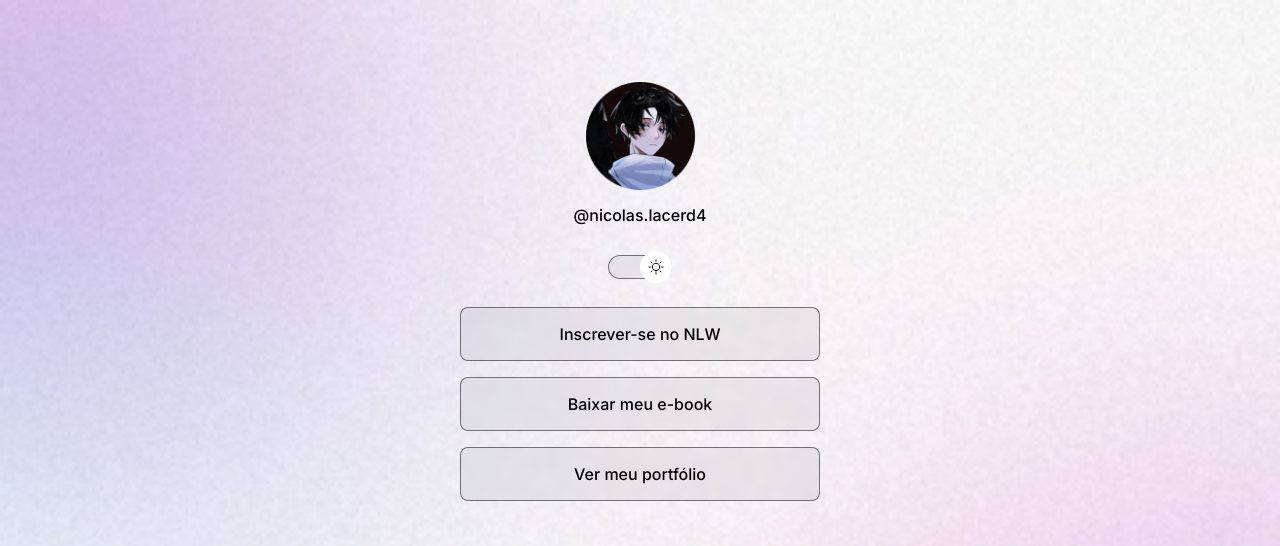
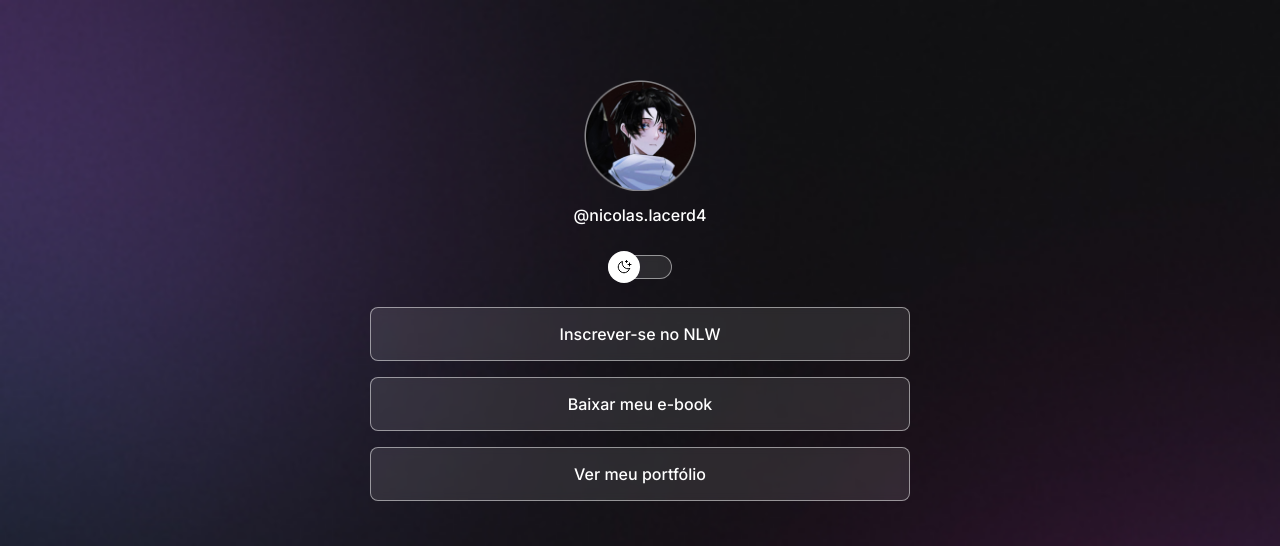
Before and after one commit to NicolasXs/Dev-Links_2022, a plain HTML site: page index.html in a window 1280 px wide. Shown: the top 546 px of the page. Drawn offline with nearby package versions, Linux system fonts and the light colour scheme.

Commit message:
Dev Links

```diff
--- a/index.html
+++ b/index.html
@@ -1,5 +1,5 @@
 <!DOCTYPE html>
-<html lang="pt-br" class="light">
+<html lang="pt-br" class="">
   <head>
     <meta charset="UTF-8" />
     <meta http-equiv="X-UA-Compatible" content="IE=edge" />
--- a/style.css
+++ b/style.css
@@ -14,7 +14,7 @@
   --stroke-color: rgba(255, 255, 255, 0.5);
   --surface-color: rgba(255, 255, 255, 0.1);
   --surface-color-hover: rgba(255, 255, 255, 0.05);
-  --highlight-color:rgba(255, 255, 255, 0.2);
+  --highlight-color: rgba(255, 255, 255, 0.2);
   --switch-bg-url: url(./img/moon-stars.svg);
 }
 
@@ -30,12 +30,14 @@
 
 body {
   background: var(--bg-url) no-repeat top center/cover;
+  height: 100vh;
 }
 
 #container {
-  width: 360px;
-  /* border: 1px solid aliceblue; */
+  width: 100%;
+  max-width: 588px;
   margin: 56px auto 0px;
+  padding: 0 24px;
 }
 
 /* Profile */
@@ -75,11 +77,17 @@ body {
   left: 0;
   z-index: 1;
   transform: translateY(-50%);
+
+  animation: slide-back 0.2s;
+
+}
+
+#switch button:hover {
+  outline: 8px solid var(--highlight-color);
 }
 
 .light #switch button {
-    right: 0;
-    left: initial;
+  animation: slide-in 0.2s forwards;
 }
 
 #switch span {
@@ -160,3 +168,34 @@ footer {
   text-align: center;
   font-size: 14px;
 }
+
+/* Media queries */
+@media (min-width: 700) {
+  :root {
+    --bg-url: url(./img/bg-desktop.jpg);
+  }
+
+  .light {
+    --bg-url: url(./img/bg-desktop-light.jpg);
+  }
+}
+
+/* animation */
+@keyframes slide-in {
+  from {
+    left: 0;
+  }
+  to {
+    left: 50%;
+  }
+}
+
+@keyframes slide-back {
+  from {
+    left: 50%;
+  }
+
+  to {
+    left: 0;
+  }
+}
```
Also changed, not shown: img/bg-desktop-light.jpg (added), img/bg-desktop.jpg (added). Lines whose indentation alone changed are shown as unchanged.
